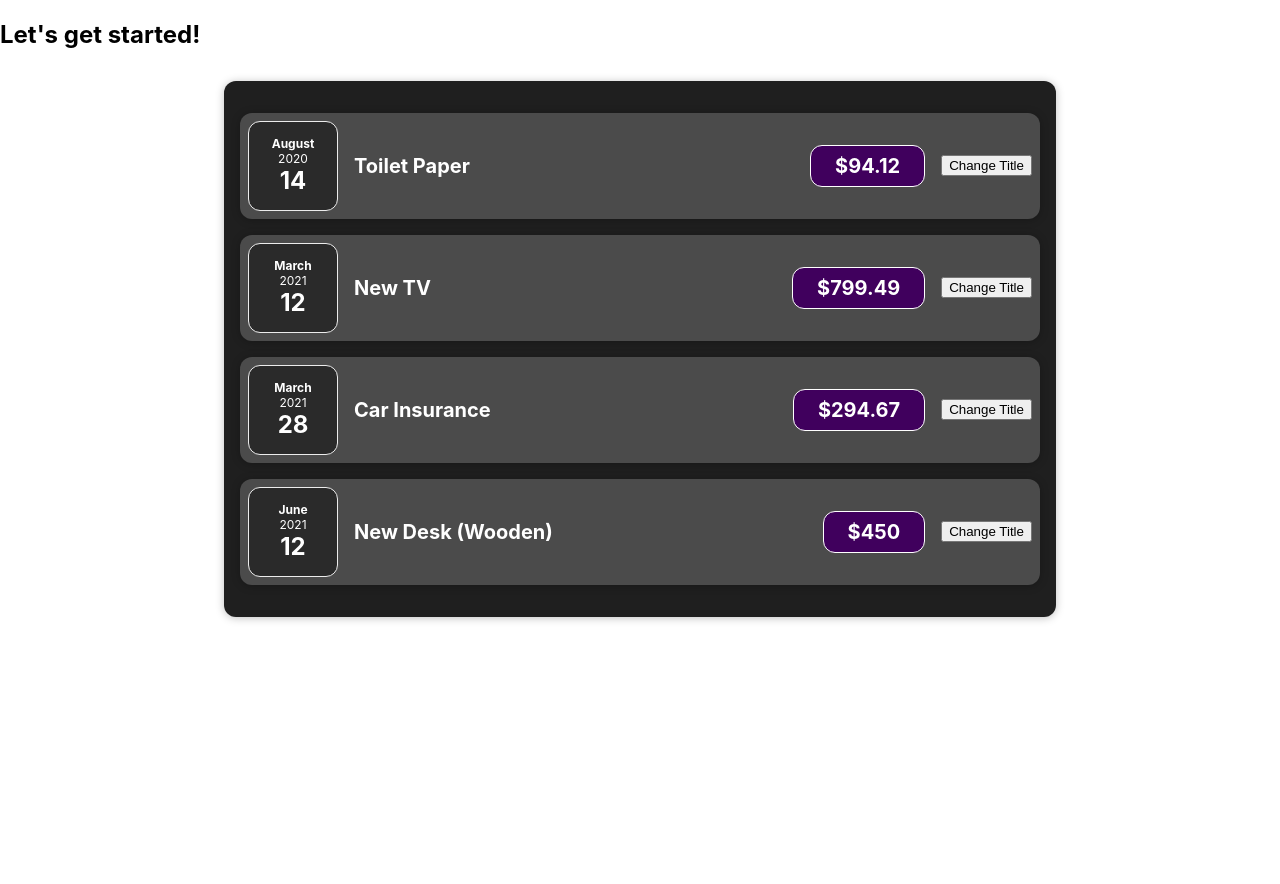
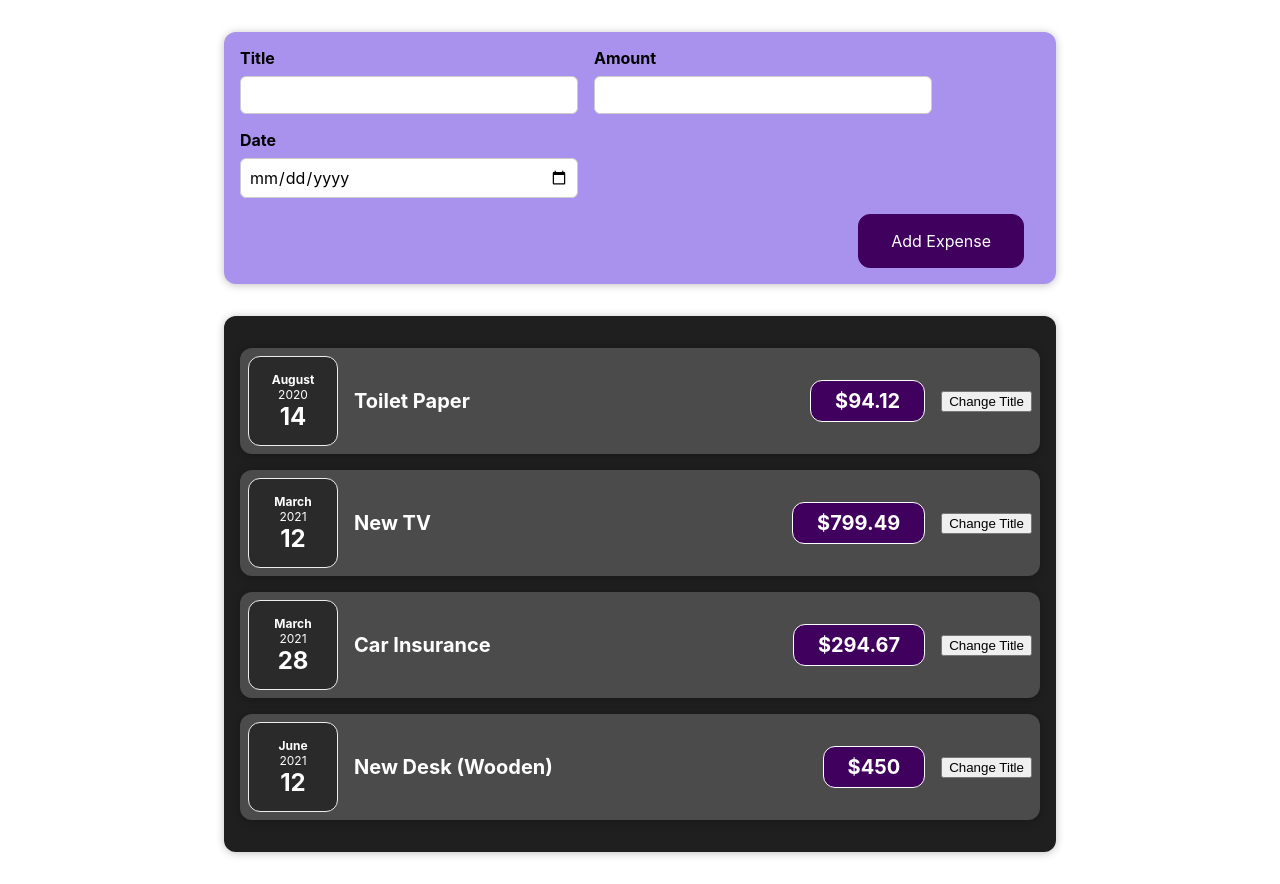
Before and after one commit to jongin403/react-complete-guide, a React (Create React App) app: page / in a window 1280 px wide. Before the commit the page ends 800 px from the top, so only its background shows below. Built offline with nearby package versions, Linux system fonts and the light colour scheme.

Commit message:
fix: NewExpense, ExpenseForm 컴포넌트 추가

```diff
--- a/src/App.js
+++ b/src/App.js
@@ -1,3 +1,6 @@
+import React from 'react';
+
+import NewExpense from './components/NewExpense/NewExpense';
 import Expenses from './components/Expenses/Expenses';
 
 function App() {
@@ -25,7 +28,7 @@ function App() {
 
   return (
     <div>
-      <h2>Let's get started!</h2>
+      <NewExpense />
       <Expenses items={expenses} />
     </div>
   );
--- a/src/components/NewExpense/ExpenseForm.js
+++ b/src/components/NewExpense/ExpenseForm.js
@@ -1,19 +1,19 @@
 import React from 'react';
 
-import './NewExpenseForm.css';
+import './ExpenseForm.css';
 
 const ExpenseForm = () => {
   return <form>
-    <div clasName="new-expense__controls">
-      <div clasName="new-expense__control">
+    <div className="new-expense__controls">
+      <div className="new-expense__control">
         <label>Title</label>
         <input type='text' />
       </div>
-      <div clasName="new-expense__control">
+      <div className="new-expense__control">
         <label>Amount</label>
         <input type='number' min="0.01" step="0.01" />
       </div>
-      <div clasName="new-expense__control">
+      <div className="new-expense__control">
         <label>Date</label>
         <input type='date' min="2019-01-01" max="2022-12-31" />
       </div>
--- a/src/components/NewExpense/NewExpense.js
+++ b/src/components/NewExpense/NewExpense.js
@@ -5,7 +5,7 @@ import './NewExpense.css';
 
 const NewExpense = () => {
   return (
-    <div clasName='new-expense'>
+    <div className='new-expense'>
       <ExpenseForm />
     </div>
   )
```
